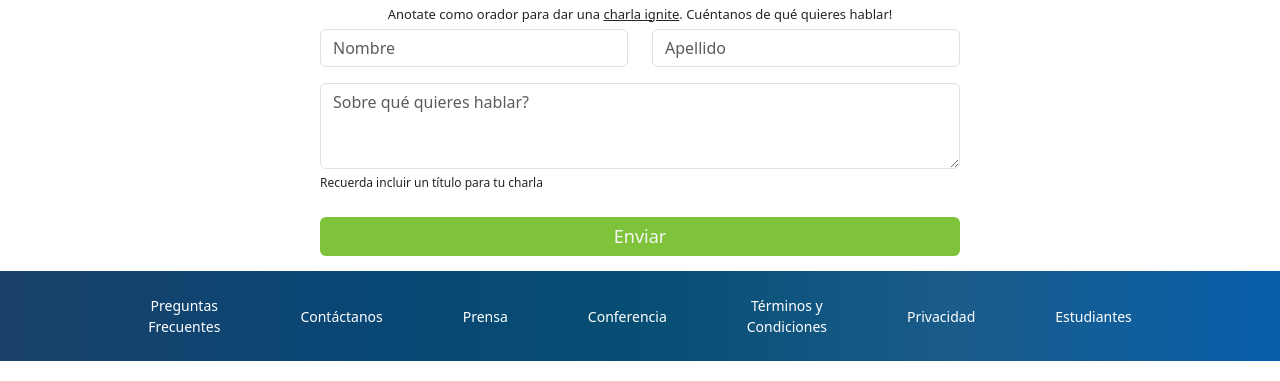
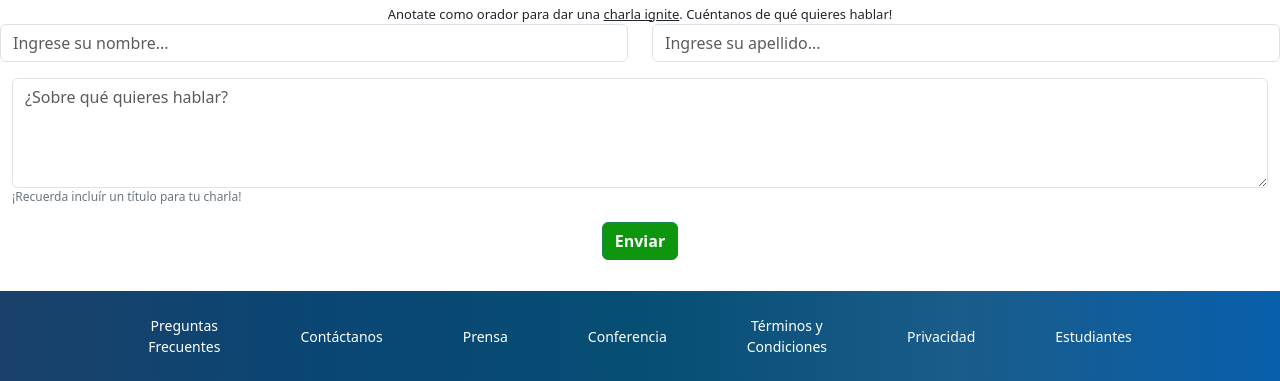
Before and after one commit to Paula4479/Trabajo-Integrador-Front-end-, a plain HTML site: page index.html in a window 1280 px wide. Shown: the part 2161-2542 px from the top of the page. Drawn offline with nearby package versions, Linux system fonts and the light colour scheme.

Commit message:
Add files via upload

```diff
--- a/index.html
+++ b/index.html
@@ -46,13 +46,13 @@
     <div id="carouselExample" class="carousel slide card-superpuesta" data-bs-ride="carousel">
         <div class="carousel-inner">
             <div class="carousel-item active">
-                <img src="images/foto 1.jpg" class="d-block w-100" alt="Buenos Aires">
+                <img src="images/foto 1.jpg" class="d-block w-100" alt="foto 1">
             </div>
             <div class="carousel-item">
-                <img src="images/foto 2.jpg" class="d-block w-100" alt="Buenos Aires">
+                <img src="images/hawaii2.jpg" class="d-block w-100" alt="hawaii2">
             </div>
             <div class="carousel-item">
-                <img src="images/foto 8.jpg" class="d-block w-100" alt="Obelisco">
+                <img src="images/hawaii3.jpg" class="d-block w-100" alt="hawaii3">
             </div>
         </div>
         <div class="d-flex">
@@ -163,27 +163,28 @@
         <H4>ORADOR</H4>
         <div class="text-convocatoria">Anotate como orador para dar una <u class="subrayado">charla ignite</u>. Cuéntanos de
             qué quieres hablar!</div>
+</div>
+<form id="formContacto">
+    <div class="row justify-content-md-center" id="formContactoRowNA">
+        <div class="col mb-3">
+            <input type="text" class="form-control" id="form-text-nombre" placeholder="Ingrese su nombre...">
+        </div>
+        <div class="col mb-3">
+            <input type="text" class="form-control" id="form-text-apellido" placeholder="Ingrese su apellido...">
+        </div>
+    <div class="row justify-content-md-center" id="formContactoRowTA">
+        <div class="col">
+            <textarea class="form-control" id="form-textArea" maxlength="450" rows="4" placeholder="¿Sobre qué quieres hablar?"></textarea>
+            <p class="text-secondary" style="font-size: 12px">¡Recuerda incluír un título para tu charla!</p>
+        </div>
     </div>
-    <form action="" class="formulario">
-        <div>
-            <div class="row">
-                <div class="col">
-                    <input type="text" class="form-control" placeholder="Nombre" aria-label="Nombre" required>
-                </div>
-                <div class="col">
-                    <input type="text" class="form-control" placeholder="Apellido" aria-label="Apellido" required>
-                </div>
-                <div class="mb-4 pt-3" id="textarea">
-                    <textarea class="form-control" id="Textarea1" placeholder="Sobre qué quieres hablar?" rows="3"></textarea>
-                    <label for="textarea" class="texto-area" required>Recuerda incluir un título para tu charla</label>
-                </div>
-                <div>
-                    <button type="submit" class="btn btn-success">Enviar</button>
+    <div class="d-flex justify-content-md-center mb-3">
+        <button id="btnFormEnviar" class="btn btn-success fw-semibold">Enviar</button>
                 </div>
             </div>
         </div>
     </form>
-    <footer>
+<footer>
         <div class="footer-lista justify-content-center align-items-center">
             <a class="nav-link footer-link text-center" href="#">Preguntas<br>Frecuentes</a>
             <a class="nav-link footer-link text-center" href="#">Contáctanos</a>
```
